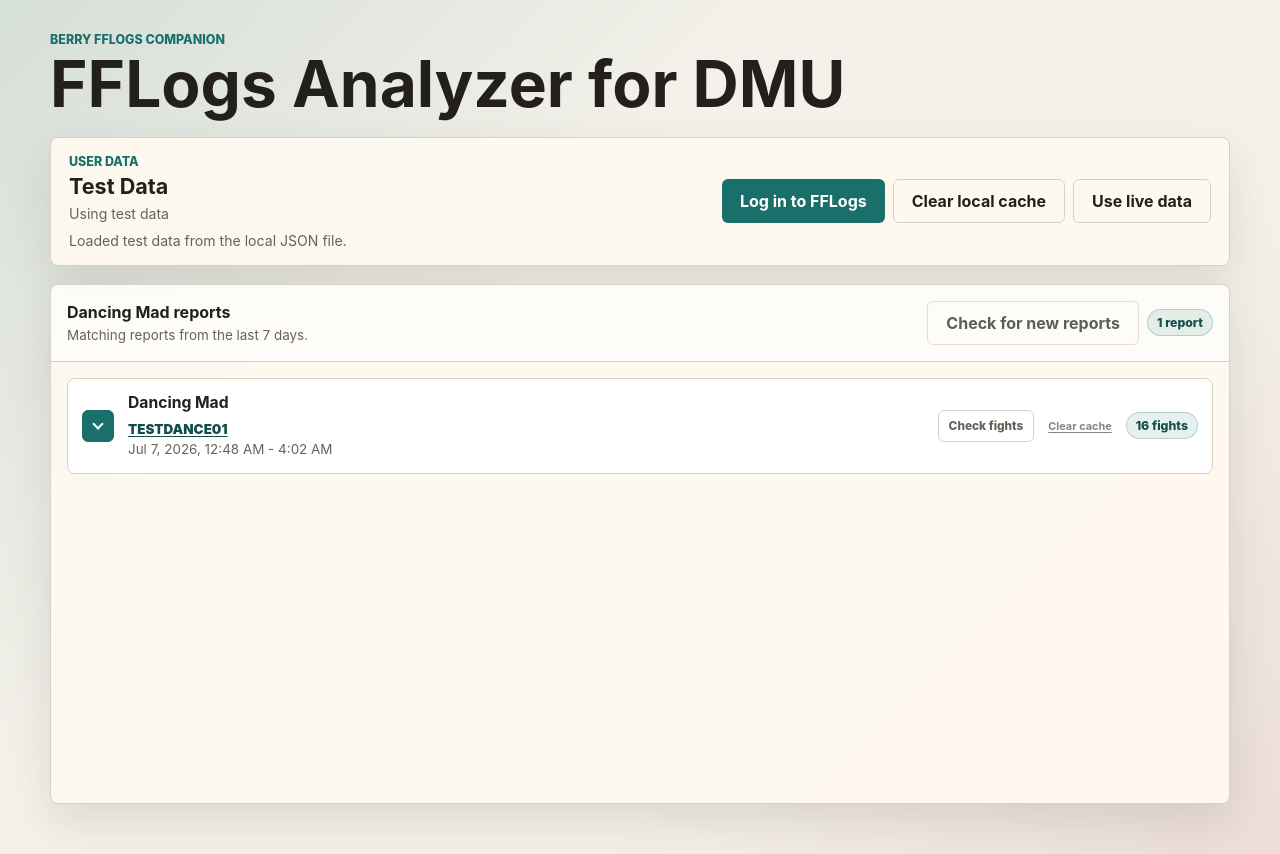
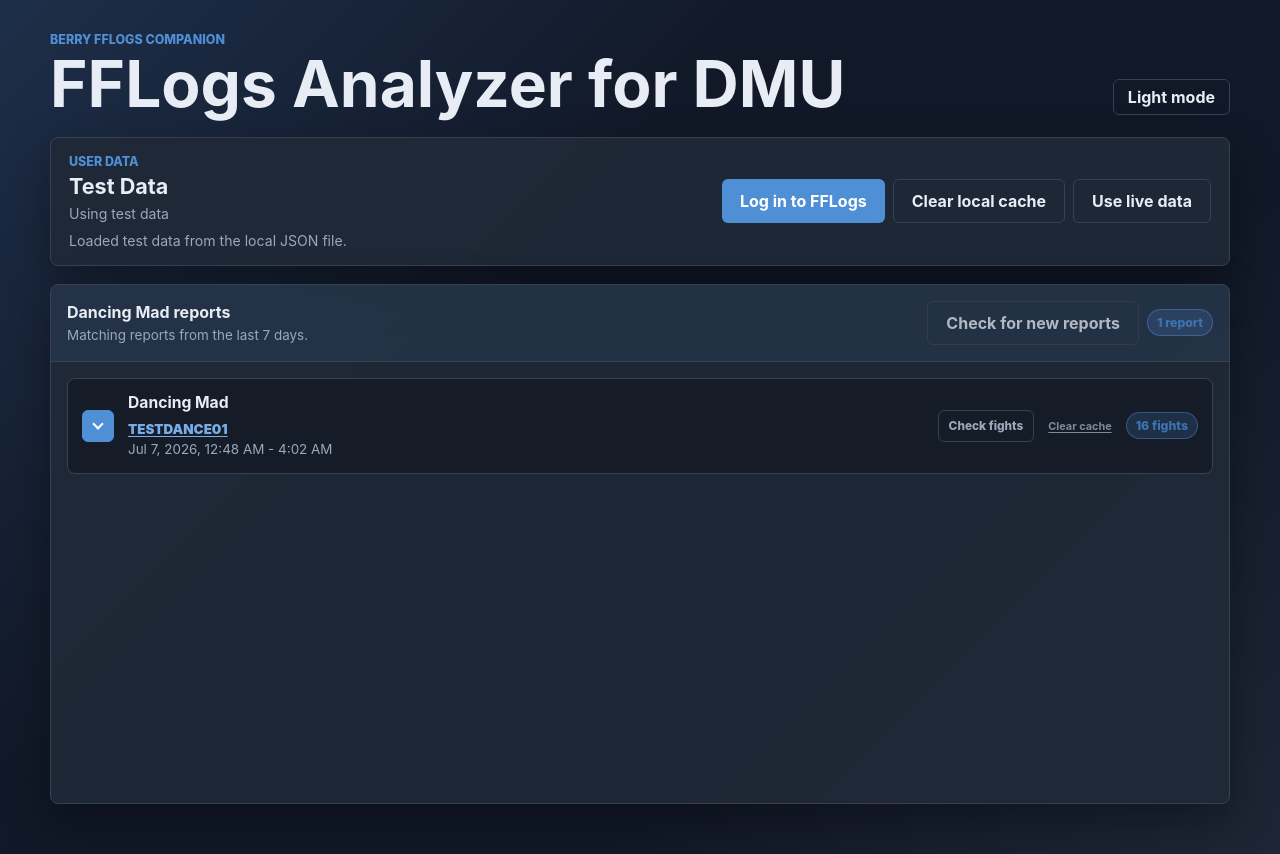
Before and after one commit to aeruru/berry-fflog-analyzers, a website with bundled scripts: page index.html in a window 1280 px wide. Both pictures are taken after a click on the button "Use test data". Built offline with nearby package versions, Linux system fonts and the light colour scheme.

Commit message:
Added dark mode, adjusted color themes

```diff
--- a/app.js
+++ b/app.js
@@ -30,6 +30,8 @@
 } from './src/normalize.js';
 import { renderZoneReports as renderZoneReportsView } from './src/render.js';
 
+const THEME_STORAGE_KEY = 'berry.fflogs.theme';
+
 let zoneReports = [];
 let expandedZoneReportIds = new Set();
 let activeFightEventKey = null;
@@ -49,8 +51,10 @@
   logoutButton: document.querySelector('#logoutButton'),
   clearCacheButton: document.querySelector('#clearCacheButton'),
   loadTestDataButton: document.querySelector('#loadTestDataButton'),
+  themeToggleButton: document.querySelector('#themeToggleButton'),
 };
 
+applyStoredTheme();
 elements.loginButton.addEventListener('click', startFflogsLogin);
 elements.logoutButton.addEventListener('click', () => {
   clearStoredToken();
@@ -63,6 +67,7 @@
 });
 
 elements.loadTestDataButton.addEventListener('click', toggleTestData);
+elements.themeToggleButton.addEventListener('click', toggleTheme);
 elements.refreshReportsButton.addEventListener('click', () => {
   loadMyRecentReports({ forceRefresh: true });
 });
@@ -431,6 +436,23 @@
   elements.statusLine.classList.toggle('error', isError);
 }
 
+function applyStoredTheme() {
+  applyTheme(localStorage.getItem(THEME_STORAGE_KEY) === 'light' ? 'light' : 'dark');
+}
+
+function toggleTheme() {
+  const nextTheme = document.documentElement.dataset.theme === 'dark' ? 'light' : 'dark';
+  localStorage.setItem(THEME_STORAGE_KEY, nextTheme);
+  applyTheme(nextTheme);
+}
+
+function applyTheme(theme) {
+  const isDark = theme === 'dark';
+  document.documentElement.dataset.theme = isDark ? 'dark' : 'light';
+  elements.themeToggleButton.textContent = isDark ? 'Light mode' : 'Dark mode';
+  elements.themeToggleButton.setAttribute('aria-pressed', String(isDark));
+}
+
 function formatLoadError(prefix, error) {
   const message = error?.message ?? String(error);
 
--- a/index.html
+++ b/index.html
@@ -14,6 +14,7 @@
             <p class="eyebrow">Berry FFLogs Companion</p>
             <h1>FFLogs Analyzer for DMU</h1>
           </div>
+          <button class="ghost-button theme-toggle-button" id="themeToggleButton" type="button" aria-pressed="false">Dark mode</button>
         </header>
 
         <section class="user-panel" aria-labelledby="userPanelTitle">
--- a/styles.css
+++ b/styles.css
@@ -4,13 +4,70 @@
   --ink: #23201b;
   --muted: #68625a;
   --panel: #fffaf0;
+  --panel-translucent: rgba(255, 250, 240, 0.92);
   --panel-strong: #ffffff;
+  --panel-header: rgba(255, 255, 255, 0.58);
+  --hover-surface: rgba(255, 250, 240, 0.8);
+  --input-bg: #ffffff;
+  --fight-bg: #fffdf8;
+  --bar-track: #ece4d8;
   --line: #d9d1c3;
-  --accent: #1b6f6a;
-  --accent-dark: #124f4b;
+  --accent: #1f4e79;
+  --accent-dark: #173a5c;
+  --link: #1f4e79;
+  --link-hover: #173a5c;
   --gold: #b7791f;
   --rose: #b24b5b;
+  --bar-start: var(--rose);
+  --bar-end: var(--gold);
+  --success: #246a3b;
+  --success-strong: #2f8f57;
+  --report-hover: #eef5fc;
+  --pill-bg: rgba(31, 78, 121, 0.1);
+  --pill-border: rgba(31, 78, 121, 0.24);
+  --focus-ring: rgba(31, 78, 121, 0.18);
+  --accent-shadow: rgba(31, 78, 121, 0.15);
+  --accent-shadow-soft: rgba(31, 78, 121, 0.12);
+  --accent-shadow-button: rgba(31, 78, 121, 0.18);
+  --bg-wash-1: rgba(31, 78, 121, 0.14);
+  --bg-wash-2: rgba(178, 75, 91, 0.12);
   --shadow: 0 18px 45px rgba(52, 42, 27, 0.12);
+}
+
+html[data-theme="dark"] {
+  color-scheme: dark;
+  --bg: #111827;
+  --ink: #e8edf5;
+  --muted: #9aa8bb;
+  --panel: #1f2937;
+  --panel-translucent: rgba(31, 41, 55, 0.94);
+  --panel-strong: #151c28;
+  --panel-header: rgba(96, 165, 250, 0.08);
+  --hover-surface: rgba(96, 165, 250, 0.1);
+  --input-bg: #0f172a;
+  --fight-bg: #111827;
+  --bar-track: #303948;
+  --line: #374151;
+  --accent: #4f8fd6;
+  --accent-dark: #3d73b3;
+  --link: #78aee8;
+  --link-hover: #9ec7f0;
+  --gold: #d79a32;
+  --rose: #a94f63;
+  --bar-start: #8f4054;
+  --bar-end: #9f7326;
+  --success: #34d399;
+  --success-strong: #10b981;
+  --report-hover: #172033;
+  --pill-bg: rgba(96, 165, 250, 0.14);
+  --pill-border: rgba(96, 165, 250, 0.34);
+  --focus-ring: rgba(96, 165, 250, 0.3);
+  --accent-shadow: rgba(96, 165, 250, 0.15);
+  --accent-shadow-soft: rgba(96, 165, 250, 0.12);
+  --accent-shadow-button: rgba(96, 165, 250, 0.18);
+  --bg-wash-1: rgba(96, 165, 250, 0.16);
+  --bg-wash-2: rgba(148, 163, 184, 0.1);
+  --shadow: 0 18px 45px rgba(0, 0, 0, 0.34);
 }
 
 * {
@@ -21,8 +78,8 @@
   margin: 0;
   min-height: 100vh;
   background:
-    linear-gradient(135deg, rgba(27, 111, 106, 0.14), transparent 38%),
-    linear-gradient(315deg, rgba(178, 75, 91, 0.12), transparent 32%),
+    linear-gradient(135deg, var(--bg-wash-1), transparent 38%),
+    linear-gradient(315deg, var(--bg-wash-2), transparent 32%),
     var(--bg);
   color: var(--ink);
   font-family: Inter, ui-sans-serif, system-ui, -apple-system, BlinkMacSystemFont, "Segoe UI", sans-serif;
@@ -81,6 +138,12 @@
   justify-content: flex-end;
 }
 
+.theme-toggle-button {
+  flex: 0 0 auto;
+  min-height: 36px;
+  padding: 0 14px;
+}
+
 .auth-state {
   color: var(--muted);
   font-size: 0.84rem;
@@ -90,7 +153,7 @@
 
 .user-panel {
   align-items: center;
-  background: rgba(255, 250, 240, 0.92);
+  background: var(--panel-translucent);
   border: 1px solid var(--line);
   border-radius: 8px;
   box-shadow: var(--shadow);
@@ -160,11 +223,11 @@
 }
 
 .ghost-button:hover {
-  background: rgba(255, 250, 240, 0.8);
+  background: var(--hover-surface);
 }
 
 .panel {
-  background: rgba(255, 250, 240, 0.92);
+  background: var(--panel-translucent);
   border: 1px solid var(--line);
   border-radius: 8px;
   box-shadow: var(--shadow);
@@ -184,7 +247,7 @@
 }
 
 input {
-  background: #fff;
+  background: var(--input-bg);
   border: 1px solid var(--line);
   border-radius: 6px;
   color: var(--ink);
@@ -196,7 +259,7 @@
 
 select,
 textarea {
-  background: #fff;
+  background: var(--input-bg);
   border: 1px solid var(--line);
   border-radius: 6px;
   color: var(--ink);
@@ -218,7 +281,7 @@
 select:focus,
 textarea:focus {
   border-color: var(--accent);
-  box-shadow: 0 0 0 3px rgba(27, 111, 106, 0.18);
+  box-shadow: 0 0 0 3px var(--focus-ring);
   outline: 0;
 }
 
@@ -276,7 +339,7 @@
 
 .zone-report-card.expanded {
   border-color: var(--accent);
-  box-shadow: 0 8px 22px rgba(27, 111, 106, 0.15);
+  box-shadow: 0 8px 22px var(--accent-shadow);
 }
 
 .zone-report-summary {
@@ -298,14 +361,14 @@
 }
 
 .report-code-link {
-  color: var(--accent-dark);
+  color: var(--link);
   font-weight: 900;
   text-decoration: underline;
   text-underline-offset: 2px;
 }
 
 .report-code-link:hover {
-  color: var(--accent);
+  color: var(--link-hover);
 }
 
 .report-card-actions {
@@ -328,7 +391,7 @@
 }
 
 .utility-button:hover {
-  background: #fffaf0;
+  background: var(--hover-surface);
   color: var(--accent-dark);
 }
 
@@ -348,7 +411,7 @@
 
 .cache-clear-button:hover {
   background: transparent;
-  color: var(--accent-dark);
+  color: var(--link-hover);
   opacity: 1;
 }
 
@@ -368,7 +431,7 @@
 }
 
 .fight-details-toggle {
-  box-shadow: 0 3px 10px rgba(27, 111, 106, 0.18);
+  box-shadow: 0 3px 10px var(--accent-shadow-button);
   font-size: 0.82rem;
   min-height: 36px;
   padding: 0 16px;
@@ -415,7 +478,7 @@
   align-items: center;
   background: transparent;
   border: 0;
-  color: #7a4b08;
+  color: var(--link);
   display: inline-flex;
   font-size: 0.72rem;
   font-weight: 800;
@@ -429,7 +492,7 @@
 
 .analyzer-link:hover {
   background: transparent;
-  color: #5f3904;
+  color: var(--link-hover);
   opacity: 1;
 }
 
@@ -437,7 +500,7 @@
   align-items: center;
   background: transparent;
   border: 0;
-  color: #28527f;
+  color: var(--link);
   display: inline-flex;
   font-size: 0.72rem;
   font-weight: 800;
@@ -451,7 +514,7 @@
 
 .fflogs-fight-link:hover {
   background: transparent;
-  color: #1c3e61;
+  color: var(--link-hover);
   opacity: 1;
 }
 
@@ -470,7 +533,7 @@
 }
 
 .zone-fight-card {
-  background: #fffdf8;
+  background: var(--fight-bg);
   border: 1px solid var(--line);
   border-radius: 8px;
   padding: 10px 12px;
@@ -478,12 +541,12 @@
 
 .zone-fight-card.active {
   border-color: var(--accent);
-  box-shadow: 0 8px 22px rgba(27, 111, 106, 0.12);
+  box-shadow: 0 8px 22px var(--accent-shadow-soft);
 }
 
 .zone-fight-card.low-boss-remaining {
-  border-color: rgba(36, 106, 59, 0.65);
-  box-shadow: inset 4px 0 0 rgba(36, 106, 59, 0.72);
+  border-color: color-mix(in srgb, var(--success) 65%, transparent);
+  box-shadow: inset 4px 0 0 color-mix(in srgb, var(--success) 72%, transparent);
 }
 
 .boss-remaining {
@@ -491,21 +554,21 @@
 }
 
 .boss-remaining-track {
-  background: #ece4d8;
+  background: var(--bar-track);
   border-radius: 999px;
   height: 13px;
   overflow: hidden;
 }
 
 .boss-remaining-fill {
-  background: linear-gradient(90deg, var(--rose), var(--gold));
+  background: linear-gradient(90deg, var(--bar-start), var(--bar-end));
   border-radius: inherit;
   height: 100%;
   min-width: 4px;
 }
 
 .boss-remaining.low .boss-remaining-fill {
-  background: linear-gradient(90deg, var(--accent), #2f8f57);
+  background: linear-gradient(90deg, var(--accent), var(--success-strong));
 }
 
 .fight-events-panel {
@@ -593,9 +656,9 @@
 
 .report-bar:hover,
 .report-bar.active {
-  background: #f0fbf8;
+  background: var(--report-hover);
   border-color: var(--accent);
-  box-shadow: 0 8px 22px rgba(27, 111, 106, 0.15);
+  box-shadow: 0 8px 22px var(--accent-shadow);
 }
 
 .report-bar h3 {
@@ -608,7 +671,7 @@
 }
 
 .bar-track {
-  background: #ece4d8;
+  background: var(--bar-track);
   border-radius: 999px;
   height: 16px;
   overflow: hidden;
@@ -628,7 +691,7 @@
 
 .panel-header {
   align-items: center;
-  background: rgba(255, 255, 255, 0.58);
+  background: var(--panel-header);
   border-bottom: 1px solid var(--line);
   display: flex;
   gap: 16px;
@@ -647,8 +710,8 @@
 
 .panel-header span,
 .pill {
-  background: rgba(27, 111, 106, 0.1);
-  border: 1px solid rgba(27, 111, 106, 0.24);
+  background: var(--pill-bg);
+  border: 1px solid var(--pill-border);
   border-radius: 999px;
   color: var(--accent-dark);
   font-size: 0.77rem;
@@ -694,7 +757,7 @@
 }
 
 .phase-1 {
-  background: #1b6f6a;
+  background: var(--accent);
 }
 
 .phase-2 {
@@ -763,7 +826,7 @@
 }
 
 .boss-remaining-value.low {
-  color: #246a3b;
+  color: var(--success);
 }
 
 .empty-state {
```
